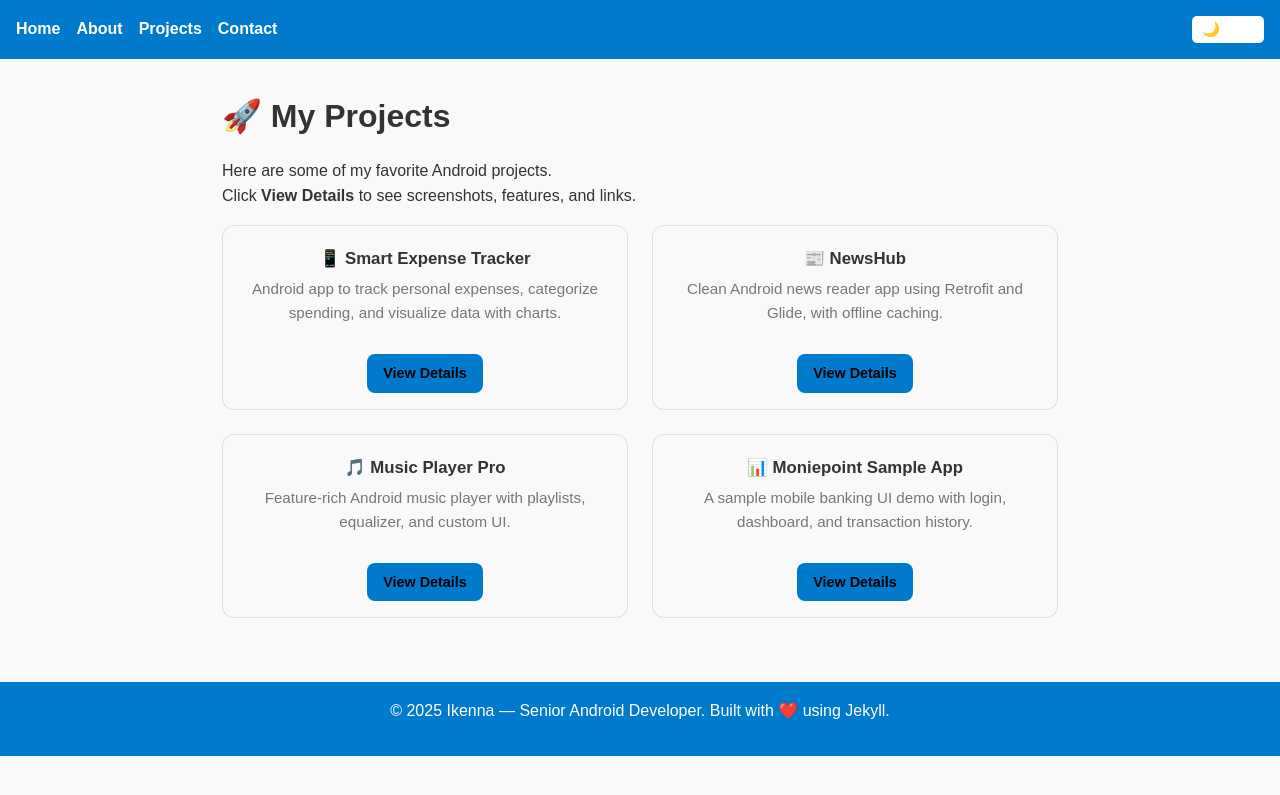
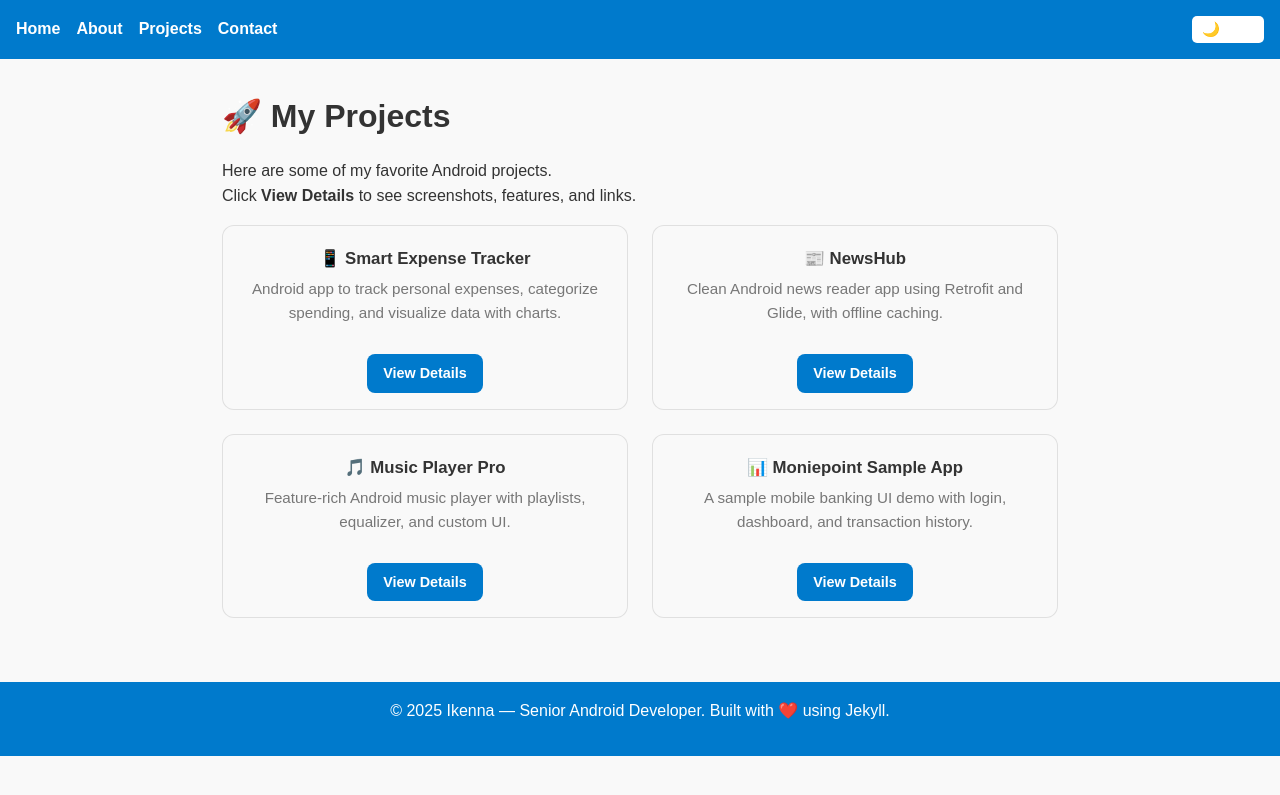
Before and after one commit to Andy112/ikenna-portfolio, a Jekyll site: the page built from projects.md, in a window 1280 px wide. Shown: the top 795 px of the page. Built offline with Jekyll 4.4.1, drawn with Linux system fonts in a browser that asks for light colours.

Commit message:
Update style.css

```diff
--- a/assets/style.css
+++ b/assets/style.css
@@ -175,7 +175,7 @@ body.dark .project-card {
   padding: 0.48rem 1rem;
   border-radius: 8px;
   background: var(--accent, #00c896);
-  color: var(--btn-text, #000);
+  color: var(--btn-text, #fff);
   font-weight: 600;
   text-decoration: none;
 }
```
